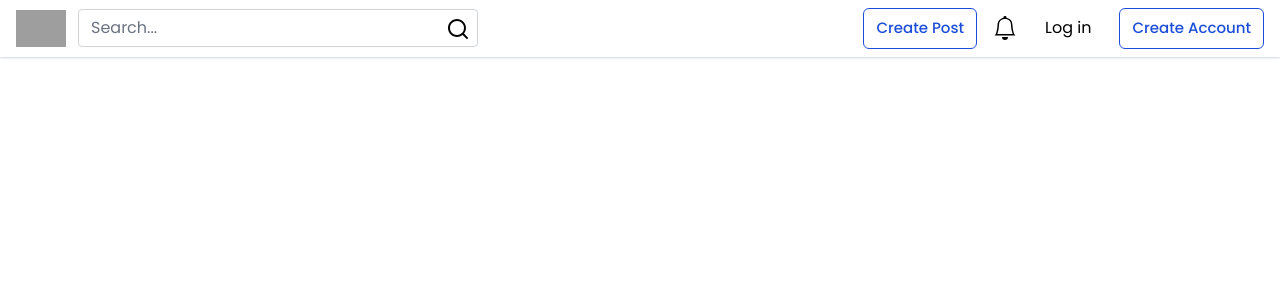
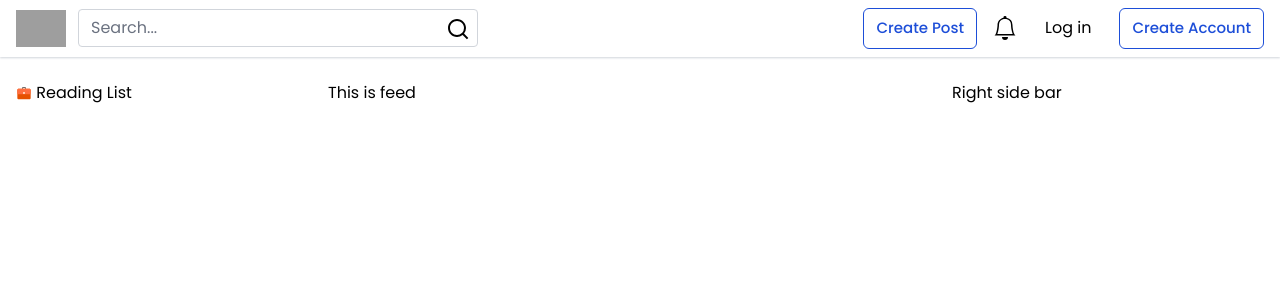
Before and after one commit to coderboy-raiyan/Devto-2.0, a Next.js app: page / in a window 1280 px wide. Shown: the top 300 px of the page. Built offline with nearby package versions, Linux system fonts and the light colour scheme; grey boxes are pictures that could not be loaded.

Commit message:
main layout done

```diff
--- /dev/null
+++ b/Store/store.js
@@ -0,0 +1,10 @@
+import { configureStore } from "@reduxjs/toolkit";
+import userReducer from "../reducers/userSlice";
+
+const store = configureStore({
+  reducer: {
+    user: userReducer,
+  },
+});
+
+export default store;
--- /dev/null
+++ b/components/Feed/Feed.js
@@ -0,0 +1,11 @@
+import React from "react";
+
+const Feed = () => {
+  return (
+    <div>
+      <h1>This is feed</h1>
+    </div>
+  );
+};
+
+export default Feed;
--- /dev/null
+++ b/components/LeftSideBar/LeftSideBar.js
@@ -0,0 +1,19 @@
+import Link from "next/link";
+import React from "react";
+import { FcBriefcase } from "react-icons/fc";
+
+const LeftSideBar = () => {
+  return (
+    <ul>
+      <li>
+        <Link href="/">
+          <a>
+            <FcBriefcase className="inline" /> Reading List
+          </a>
+        </Link>
+      </li>
+    </ul>
+  );
+};
+
+export default LeftSideBar;
--- /dev/null
+++ b/components/RightSideBar/RightSideBar.js
@@ -0,0 +1,11 @@
+import React from "react";
+
+const RightSideBar = () => {
+  return (
+    <div>
+      <h1>Right side bar</h1>
+    </div>
+  );
+};
+
+export default RightSideBar;
--- a/package.json
+++ b/package.json
@@ -8,13 +8,15 @@
     "lint": "next lint"
   },
   "dependencies": {
+    "@reduxjs/toolkit": "^1.7.1",
     "@tailwindcss/forms": "^0.4.0",
     "firebase": "^9.6.5",
     "next": "12.0.9",
     "nprogress": "^0.2.0",
     "react": "17.0.2",
     "react-dom": "17.0.2",
-    "react-icons": "^4.3.1"
+    "react-icons": "^4.3.1",
+    "react-redux": "^7.2.6"
   },
   "devDependencies": {
     "autoprefixer": "^10.4.2",
--- a/pages/_app.js
+++ b/pages/_app.js
@@ -1,7 +1,13 @@
-import '../styles/globals.css'
+import { Provider } from "react-redux";
+import "../styles/globals.css";
+import store from "./../Store/store";
 
 function MyApp({ Component, pageProps }) {
-  return <Component {...pageProps} />
+  return (
+    <Provider store={store}>
+      <Component {...pageProps} />
+    </Provider>
+  );
 }
 
-export default MyApp
+export default MyApp;
--- a/pages/index.js
+++ b/pages/index.js
@@ -2,7 +2,10 @@ import Head from "next/head";
 import Router from "next/router";
 import NProgress from "nprogress";
 import React from "react";
+import Feed from "../components/Feed/Feed";
 import Header from "../components/Header/Header";
+import RightSideBar from "../components/RightSideBar/RightSideBar";
+import LeftSideBar from "./../components/LeftSideBar/LeftSideBar";
 
 NProgress.configure({ showSpinner: false });
 
@@ -22,7 +25,25 @@ const index = () => {
 
       <Header />
 
-      <main></main>
+      <main className="lg:max-w-7xl lg:mx-auto md:max-w-7xl md:px-4 max-w-3xl px-4 grid lg:grid-cols-4 md:grid-cols-3 grid-cols-1 py-6 transition-all">
+        {/* left side bar */}
+
+        <section className="lg:col-span-1 md:col-span-1 hidden md:inline-grid ">
+          <LeftSideBar />
+        </section>
+
+        {/* middle news feed */}
+
+        <section className="lg:col-span-2 md:col-span-2">
+          <Feed />
+        </section>
+
+        {/* right side bar */}
+
+        <section className="hidden lg:inline-grid col-span-1">
+          <RightSideBar />
+        </section>
+      </main>
     </div>
   );
 };
--- a/pages/login/index.js
+++ b/pages/login/index.js
@@ -1,11 +1,16 @@
+import Head from "next/head";
 import React from "react";
 import Header from "../../components/Header/Header";
 import useFirebase from "./../../components/Hooks/useFirebase";
 
 const Login = () => {
   const { googleSignIn, logout } = useFirebase();
+
   return (
     <>
+      <Head>
+        <title>Login to dev community</title>
+      </Head>
       <Header />
       <h1>This is login</h1>
       <button onClick={googleSignIn}>Login</button>
--- /dev/null
+++ b/reducers/userSlice.js
@@ -0,0 +1,24 @@
+import { createSlice } from "@reduxjs/toolkit";
+
+const initialState = {
+  user: {},
+  loading: true,
+};
+
+export const userSlice = createSlice({
+  name: "User",
+  initialState,
+
+  reducers: {
+    setUser: (state, action) => {
+      state.user = action.payload;
+    },
+    setLoading: (state, action) => {
+      state.loading = action.payload;
+    },
+  },
+});
+
+export const { setUser } = userSlice.actions;
+export const selectUser = (state) => state.user.user;
+export default userSlice.reducer;
```
Also changed, not shown: 1 other file (tests, documents, lock files or other folders).
